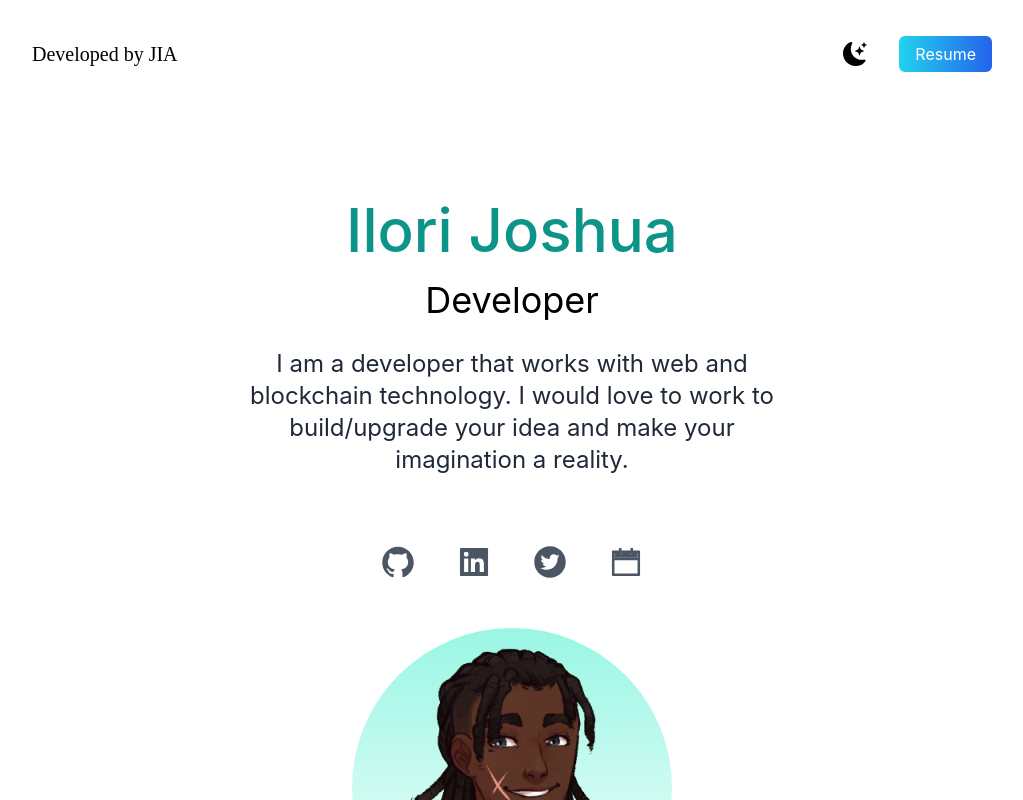
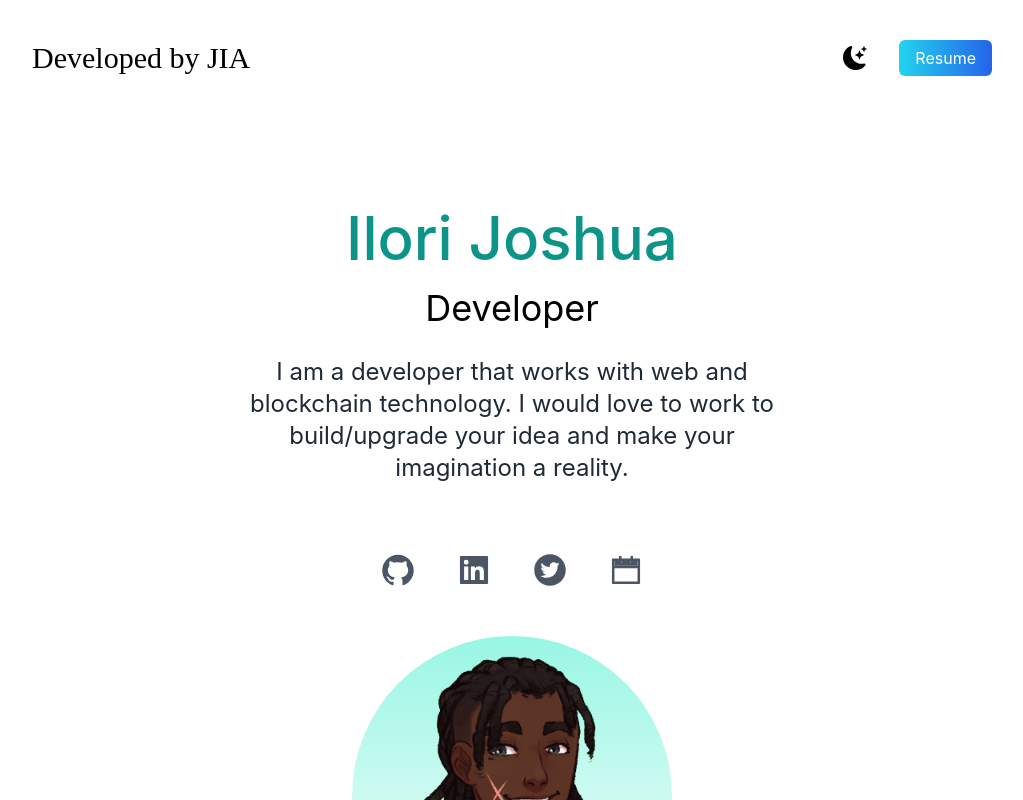
Before and after one commit to jia-ayo/practice-portfolio, a Next.js app: page / in a window 1280 px wide. Shown: the top 800 px of the page, without its empty margins (128-1151 px from the left). Built offline with nearby package versions, Linux system fonts and the light colour scheme.

Commit message:
nav sizing

```diff
--- a/pages/index.js
+++ b/pages/index.js
@@ -28,7 +28,7 @@ export default function Home() {
       <main className="bg-white px-5 md:px-20 lg:px-40 dark:bg-slate-800">
       <section className="min-h-screen">
         <nav className="py-10 mb-10 flex justify-between">
-          <h1 className="text-xl font-burtons dark:text-slate-100">Developed by JIA</h1>
+          <h1 className="text-md md:text-xl lg:text-3xl font-burtons dark:text-slate-100">Developed by JIA</h1>
           <ul className="flex items-center">
             <li>
               <BsFillMoonStarsFill
```
